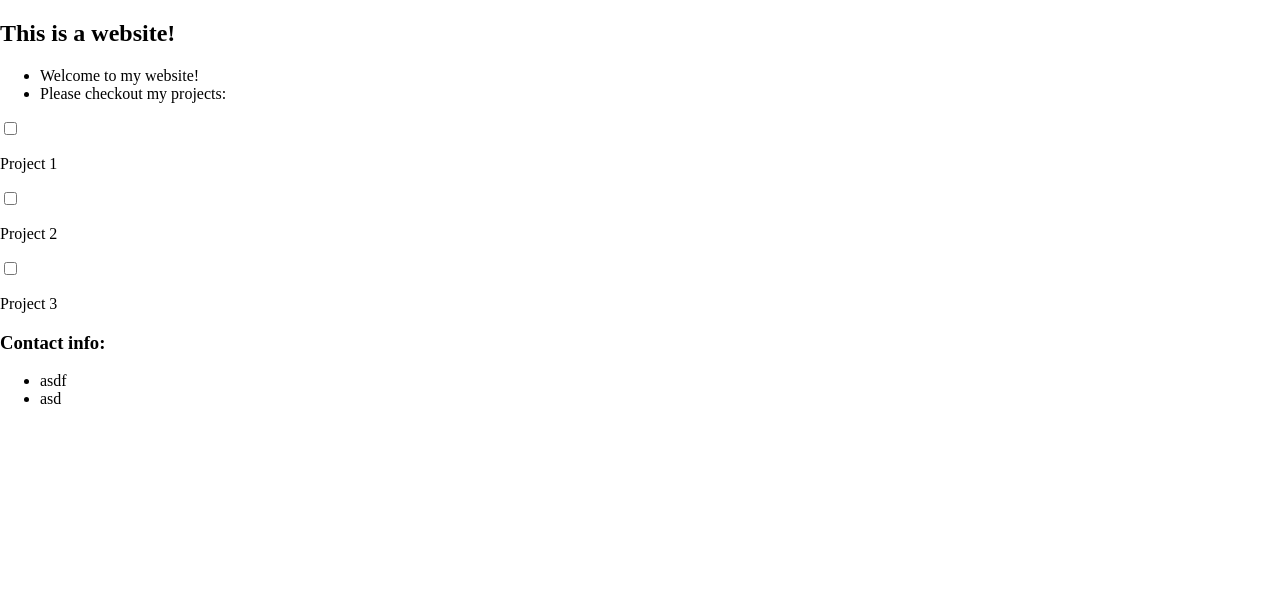
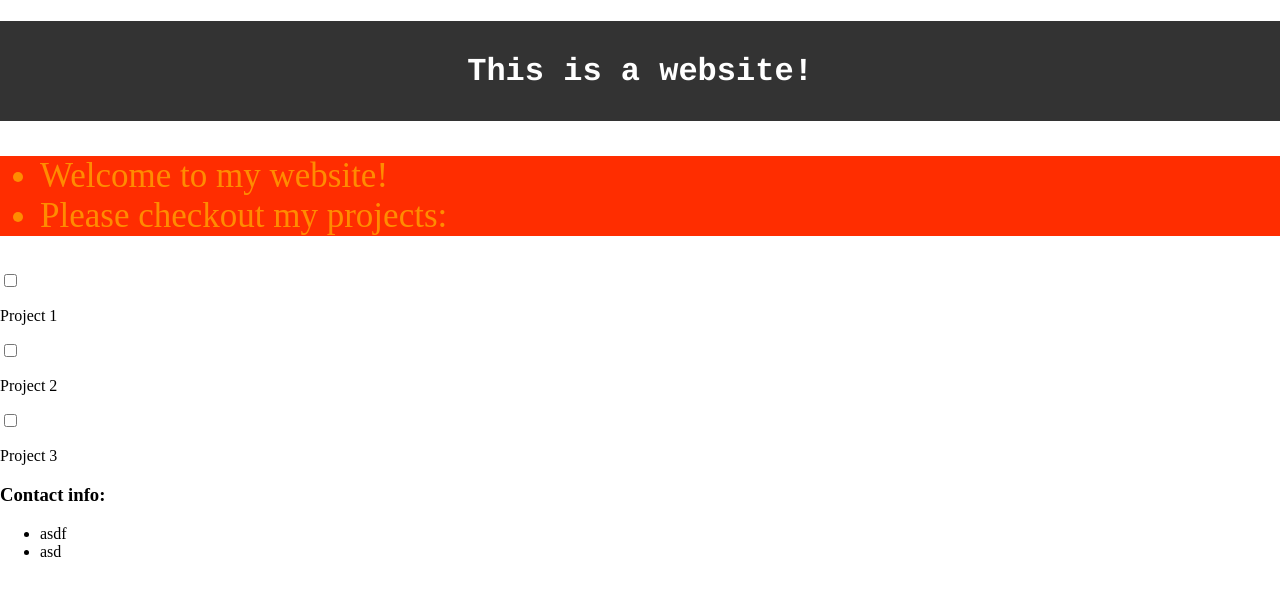
Before and after one commit to ReganIu/React-Testing, a React (Create React App) app: page / in a window 1280 px wide. Shown: the top 596 px of the page. Built offline with nearby package versions, Linux system fonts and the light colour scheme.

Commit message:
inline css styling

```diff
--- a/src/components/Header.js
+++ b/src/components/Header.js
@@ -1,15 +1,24 @@
 import React from "react"
 
 function Header() {
+
+    const styles = {
+        color: '#FF8C00',
+        backgroundColor: '#FF2D00',
+        fontSize: 35
+    }
+
     return (
-        <nav>
+        <header className="navbar">
         <h1> This is a website!</h1>
-          <ul>
+          <ul style={styles}>
             <li>Welcome to my website!</li>
             <li>Please checkout my projects:</li>
           </ul>
-      </nav>
+
+      </header>
     )
 }
 
+
 export default Header
```
